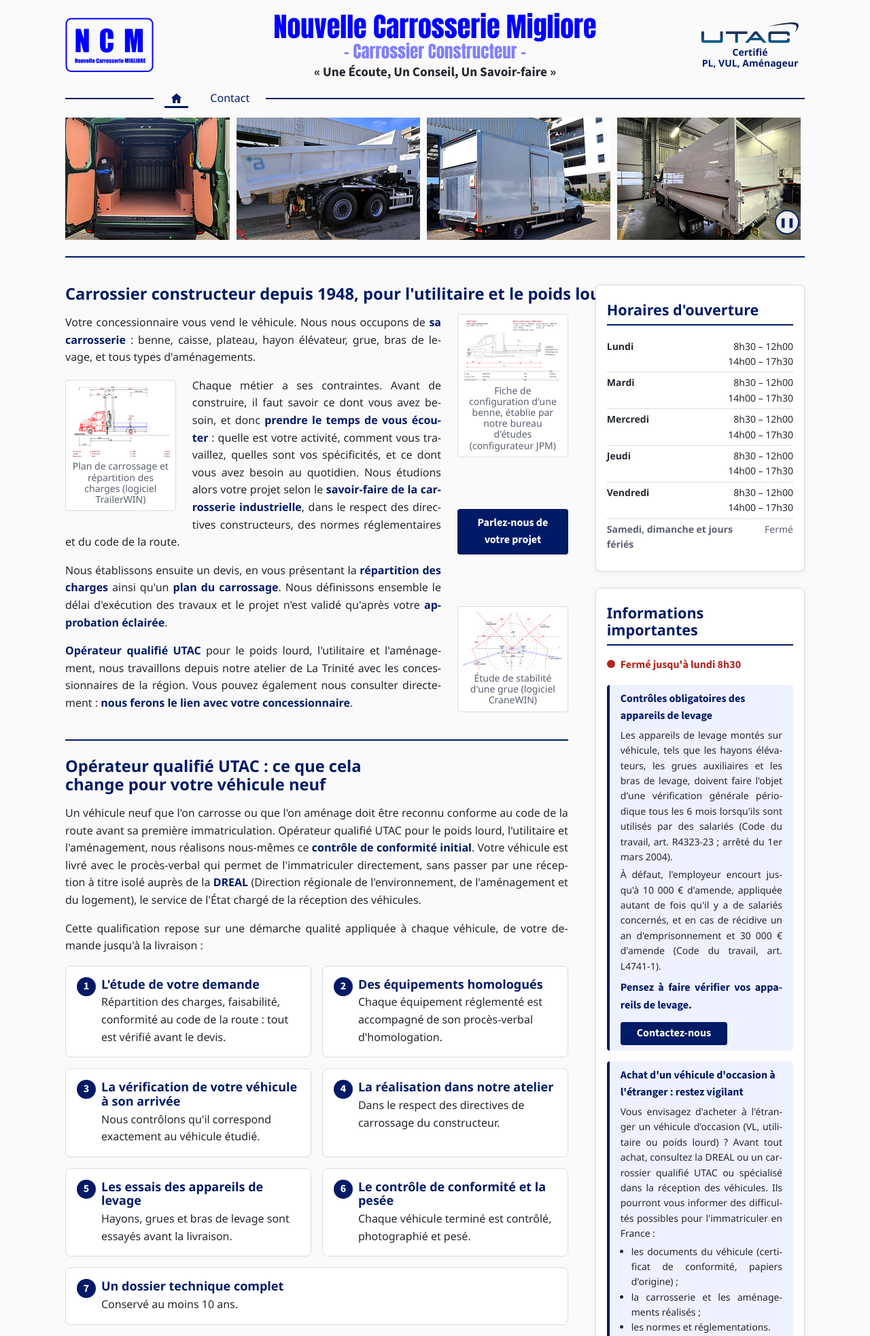
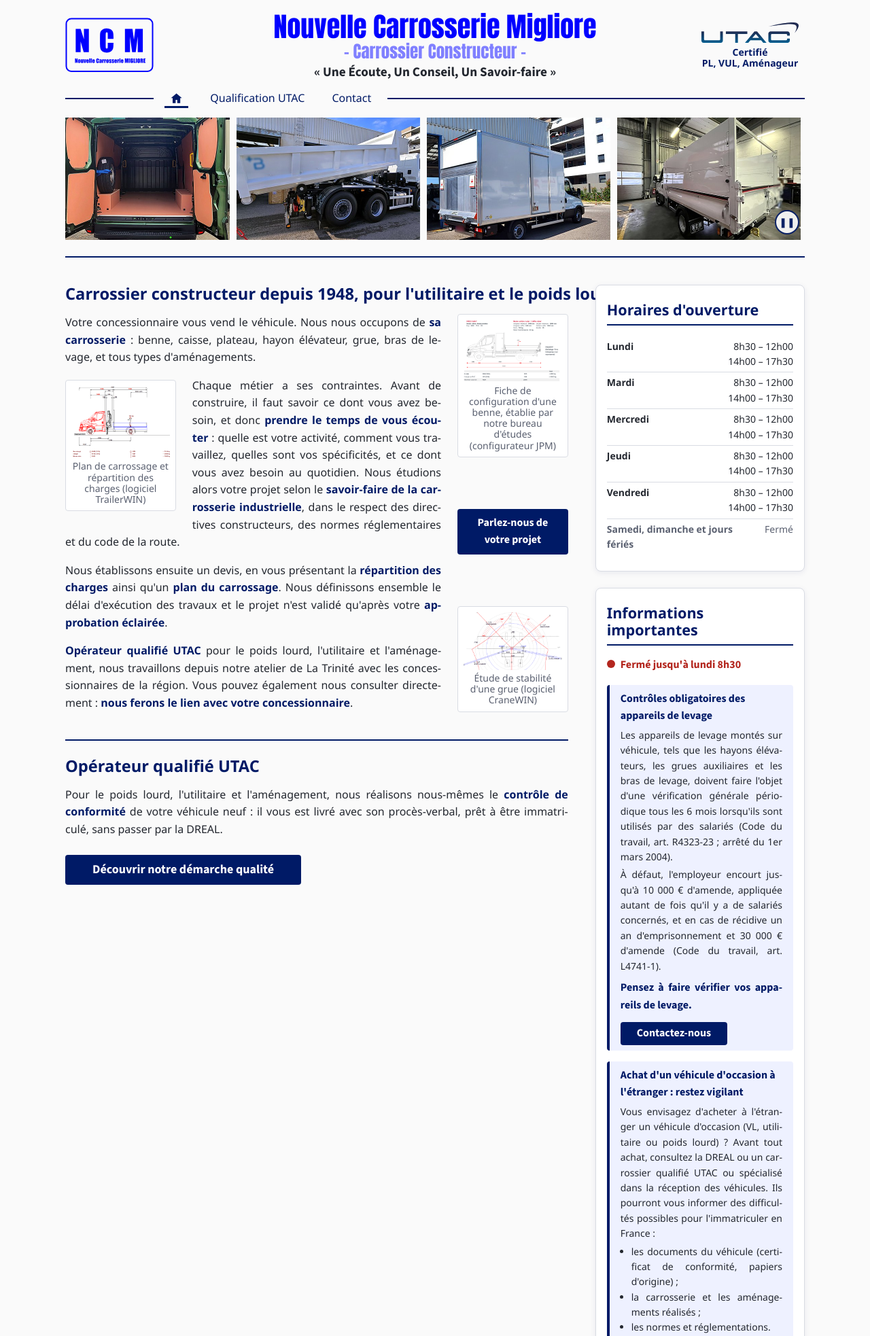
Before and after one commit to CarballoBruno/site-migliore06, a PHP site: page / in a window 1280 px wide. Shown: the top 1966 px of the page at 68% size. Run offline with PHP 8.4, Linux system fonts and the light colour scheme; some web fonts are replaced.

Commit message:
Page Qualification UTAC et accueil raccourci (à l'essai)
- Nouvelle page qualification-utac.php (texte complet et 7 étapes),
  dans le menu entre la maison et Contact, ajoutée au plan du site
- Accueil : le long bloc UTAC remplacé par un court encadré et un bouton
  « Découvrir notre démarche qualité »
- Dossier _NCM_Versions (versions à comparer en local) ignoré par Git et
  exclu de la mise en ligne

Co-Authored-By: Claude Opus 5.5 <noreply@anthropic.com>

```diff
--- a/css/style.css
+++ b/css/style.css
@@ -1305,6 +1305,29 @@ a:hover {
     color: var(--couleur-bleu-fonce);
 }
 
+/* Encadré « Opérateur qualifié UTAC » de l'accueil (23/10/2026, branche d'essai) :
+   court texte + bouton vers la page qualification-utac.php. */
+.encart-utac .bouton-encart-utac {
+    margin-top: var(--espace-petit);
+}
+
+/* Page « Qualification UTAC » : même largeur que le bandeau, comme la page
+   Contact ; pas de liseré au-dessus du titre (il est en haut de la page). */
+.page-utac {
+    width: var(--largeur-bandeau-haut);
+    margin: 0 auto;
+    padding: var(--espace-tres-grand) 0;
+}
+
+.page-utac .certification {
+    padding-top: 0;
+    border-top: none;
+}
+
+.page-utac-titre {
+    font-size: var(--taille-titre-page);
+}
+
 /* Les 7 étapes : petites cartes blanches sur 2 colonnes, chacune avec son
    numéro dans une pastille bleu marine (compteur CSS, pas de numéro dans le texte). */
 .etapes {
@@ -1348,6 +1371,7 @@ a:hover {
     grid-column: 1 / -1;
 }
 
+.etapes h2,
 .etapes h3 {
     margin: 0 0 var(--espace-tres-petit);
     font-size: var(--taille-texte-grand);
@@ -1900,7 +1924,8 @@ a:hover {
     .carrousel,
     .bande-bleue-carrousel,
     .accueil-corps,
-    .page-contact {
+    .page-contact,
+    .page-utac {
         width: auto;
         margin-left: var(--marge-cotes-ecran);
         margin-right: var(--marge-cotes-ecran);
--- a/inc/header.php
+++ b/inc/header.php
@@ -196,8 +196,9 @@ $adressePage = $adresseSite . ($fichierPageEnCours === 'index.php' ? '' : $fichi
                     </svg>
                 </a>
             </li>
-            <!-- Contact juste après la maison (demande du client, 23/10/2026) : il reste
-                 toujours au même endroit ; les autres liens viendront à la suite. -->
+            <!-- Qualification UTAC puis Contact, juste après la maison (demandes du client,
+                 23/10/2026) ; les autres liens viendront à la suite. -->
+            <li><a href="qualification-utac.php"<?= marquerLienActif('qualification-utac', $pageActive) ?>>Qualification UTAC</a></li>
             <li><a href="contact.php"<?= marquerLienActif('contact', $pageActive) ?>>Contact</a></li>
             <?php if ($afficherMenuComplet): ?>
             <!-- Menu déroulant « Nos aménagements » : la liste s'ouvre au survol
--- a/index.php
+++ b/index.php
@@ -238,66 +238,17 @@ require __DIR__ . '/inc/header.php';
                     </div>
                 </section>
 
-                <!-- Certification : à quoi sert la qualification « Opérateur
-                     qualifié UTAC », et la démarche suivie pour chaque véhicule
-                     (d'après le Manuel Qualité de l'entreprise). -->
-                <section class="certification" aria-labelledby="titre-certification">
-                    <h2 id="titre-certification" class="certification-titre">
-                        Opérateur qualifié UTAC&nbsp;: ce que cela change pour votre véhicule neuf
-                    </h2>
-
+                <!-- Qualification UTAC : court encadré (23/10/2026, branche d'essai) ; le
+                     texte complet (7 étapes de la démarche qualité) est sur sa propre
+                     page, qualification-utac.php. -->
+                <section class="certification encart-utac" aria-labelledby="titre-certification">
+                    <h2 id="titre-certification" class="certification-titre">Opérateur qualifié UTAC</h2>
                     <p>
-                        Un véhicule neuf que l'on carrosse ou que l'on aménage doit être reconnu
-                        conforme au code de la route avant sa première immatriculation. Opérateur
-                        qualifié UTAC pour le poids lourd, l'utilitaire et l'aménagement, nous
-                        réalisons nous-mêmes ce <strong>contrôle de conformité initial</strong>. Votre
-                        véhicule est livré avec le procès-verbal qui permet de l'immatriculer
-                        directement, sans passer par une réception à titre isolé auprès de la
-                        <strong>DREAL</strong> (Direction régionale de l'environnement, de l'aménagement
-                        et du logement), le service de l'État chargé de la réception des véhicules.
+                        Pour le poids lourd, l'utilitaire et l'aménagement, nous réalisons nous-mêmes
+                        le <strong>contrôle de conformité</strong> de votre véhicule neuf&nbsp;: il vous est
+                        livré avec son procès-verbal, prêt à être immatriculé, sans passer par la DREAL.
                     </p>
-
-                    <p>
-                        Cette qualification repose sur une démarche qualité appliquée à chaque
-                        véhicule, de votre demande jusqu'à la livraison&nbsp;:
-                    </p>
-
-                    <!-- Les 7 étapes (le numéro est ajouté par la feuille de style) -->
-                    <ol class="etapes">
-                        <li>
-                            <h3>L'étude de votre demande</h3>
-                            <p>Répartition des charges, faisabilité, conformité au code de la route&nbsp;: tout est vérifié avant le devis.</p>
-                        </li>
-                        <li>
-                            <h3>Des équipements homologués</h3>
-                            <p>Chaque équipement réglementé est accompagné de son procès-verbal d'homologation.</p>
-                        </li>
-                        <li>
-                            <h3>La vérification de votre véhicule à son arrivée</h3>
-                            <p>Nous contrôlons qu'il correspond exactement au véhicule étudié.</p>
-                        </li>
-                        <li>
-                            <h3>La réalisation dans notre atelier</h3>
-                            <p>Dans le respect des directives de carrossage du constructeur.</p>
-                        </li>
-                        <li>
-                            <h3>Les essais des appareils de levage</h3>
-                            <p>Hayons, grues et bras de levage sont essayés avant la livraison.</p>
-                        </li>
-                        <li>
-                            <h3>Le contrôle de conformité et la pesée</h3>
-                            <p>Chaque véhicule terminé est contrôlé, photographié et pesé.</p>
-                        </li>
-                        <li>
-                            <h3>Un dossier technique complet</h3>
-                            <p>Conservé au moins 10&nbsp;ans.</p>
-                        </li>
-                    </ol>
-
-                    <p>
-                        Cette démarche est vérifiée <strong>tous les deux ans par les audits de
-                        l'UTAC</strong>, qui conditionnent le maintien de notre qualification.
-                    </p>
+                    <a class="bouton-principal bouton-encart-utac" href="qualification-utac.php">Découvrir notre démarche qualité</a>
                 </section>
 
             </div>
--- a/sitemap.xml
+++ b/sitemap.xml
@@ -13,6 +13,9 @@
         <loc>https://www.migliore06.fr/</loc>
     </url>
     <url>
+        <loc>https://www.migliore06.fr/qualification-utac.php</loc>
+    </url>
+    <url>
         <loc>https://www.migliore06.fr/contact.php</loc>
     </url>
     <url>
```
Also changed, not shown: qualification-utac.php (added, +96 -0 lines), 2 other files.
